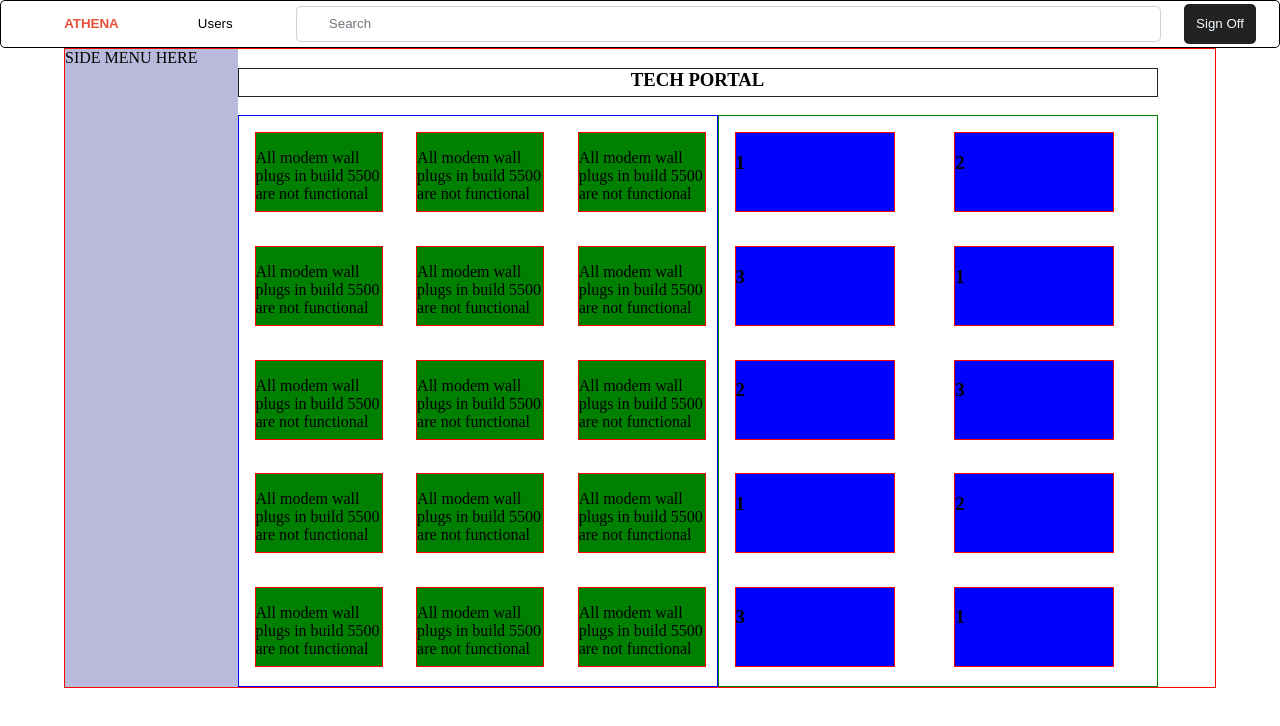
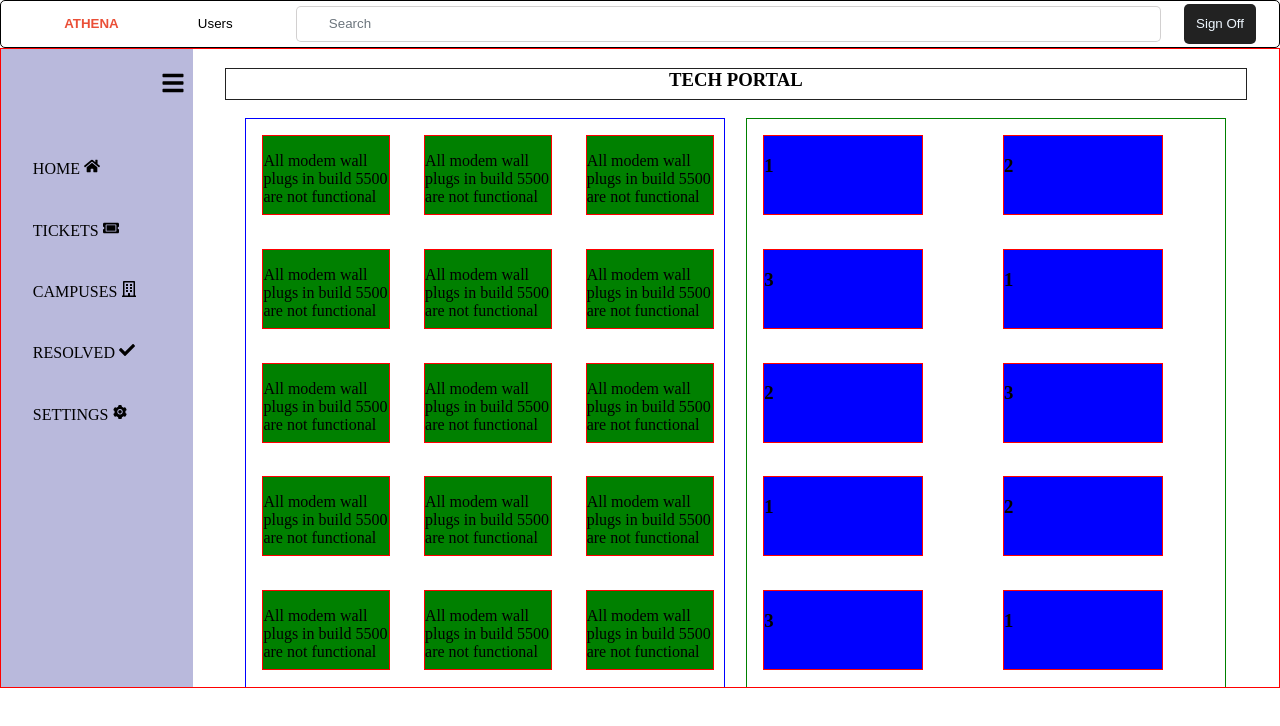
Before and after one commit to chiemelaumeh/TicketManager, a React (Create React App) app in the folder client/: page /tech in a window 1280 px wide. Shown: the top 726 px of the page. Built offline with nearby package versions, Linux system fonts and the light colour scheme.

Commit message:
built menu bar

```diff
--- a/client/package.json
+++ b/client/package.json
@@ -15,6 +15,7 @@
     "react-avatar-edit": "^1.2.0",
     "react-dom": "^18.2.0",
     "react-dropdown": "^1.11.0",
+    "react-icons": "^4.6.0",
     "react-router": "^6.4.3",
     "react-router-dom": "^6.4.3",
     "react-scripts": "5.0.1",
--- a/client/src/CssFiles/tech.css
+++ b/client/src/CssFiles/tech.css
@@ -91,13 +91,32 @@ body {
   border: 1px solid red;
   display: flex;
   height: 80vh;
-  width: 90vw;
+  width: 100vw;
   margin: auto;
+  overflow: hidden;
+}
+.menubars {
+
+  position: absolute;
+  right: 0.5rem;
+  top: 1.4rem;
+  font-size: 1.5rem;
+  cursor: pointer;
 }
 
-.sidenav {
-  width: 15%;
+.open-sidenav {
+  width:15%;
+  position: relative;
+  /* display: none; */
   background-color: rgb(185, 185, 220);
+  overflow: hidden;
+
+}
+.close-sidenav {
+  /* display: none; */
+  width: 2%;
+  /* background-color: rgb(185, 185, 220); */
+  position: relative;
 }
 
 .unclaimed-tickets {
@@ -114,7 +133,7 @@ body {
 }
 .claimed-tickets {
   display: grid;
-  grid-template-columns: repeat(auto-fit,1, 1fr);
+  grid-template-columns: repeat(auto-fit, 1, 1fr);
   /* grid-column-gap: 0.1rem;
   grid-row-gap: 0.2rem; */
   grid-gap: 0.1rem;
@@ -124,10 +143,18 @@ body {
   height: inherit;
 }
 .ticket-board {
+  width: 90%;
+  display: flex;
+  flex-direction: column;
+  justify-content: center;
+  margin: auto;
+}
+.ticket-board {
   width: 80%;
   display: flex;
   flex-direction: column;
   justify-content: center;
+  margin: auto;
 }
 .ticket-board .portal-text {
   text-align: center;
@@ -135,14 +162,14 @@ body {
   width: 100%;
   height: 2rem;
   /* display: inline; */
+  position: relative;
 }
 .all-tickets {
   /* background-color: aqua; */
   height: 100%;
   display: flex;
   /* flex-direction: row; */
-  justify-content: space-between;
-  overflow: hidden;
+  justify-content: space-evenly;
 }
 .claimed-oneticket {
   background-color: blue;
@@ -223,3 +250,41 @@ body {
     margin: 1rem;
   }
 }
+.menu-items{
+  margin-top: 5rem;
+  list-style: none;
+  height: 20rem;
+  /* background-color: brown; */
+  display: flex;
+  flex-direction: column;
+  justify-content:space-evenly;
+  align-items: center;
+
+
+}
+.menu-items-hide li {
+  display: none
+}
+.menu-items li {
+  font-weight: 200;
+
+}
+.menu-list{
+  font-size: 1rem;
+  /* background-color: beige; */
+  height: 3rem;
+  width: 16em;
+  padding-left: 4rem;
+  padding-top: 1rem;
+  cursor: pointer;
+
+}
+.menu-list:hover {
+  background-color: rgb(160, 160, 232);
+  transition: 0.25s;
+
+}
+
+.menu-icon {
+  margin-right: 0.1rem;
+}
--- a/client/src/Pages/Tech.js
+++ b/client/src/Pages/Tech.js
@@ -2,25 +2,56 @@ import { Link, NavLink } from "react-router-dom";
 import userTickets from "./data";
 import "../CssFiles/tech.css";
 import Navbar from "../Components/Navbar";
+import { useState } from "react";
+import { FaBars } from "react-icons/fa";
+import { FaHome } from "react-icons/fa";
+import { FaRegBuilding} from "react-icons/fa";
+import { FaCheck } from "react-icons/fa";
+import { FaGear } from "react-icons/fa";
+import { AiFillSetting } from "react-icons/ai";
+import { FaTicketAlt} from "react-icons/fa";
 
 const Tech = () => {
+  const [open, setOpen] = useState(true);
   // console.log(userTickets);
   const claimed = userTickets.filter((c) => c.assigned == true);
   // console.log(claimed)
   const unclaimed = userTickets.filter((c) => c.assigned == false);
   // console.log(unclaimed)
+  const handleClick = () => {
+    if (open) {
+      setOpen(!true);
+    } else {
+      setOpen(true);
+    }
+  };
+
   return (
     <>
       <Navbar />
       <div className="mainticket">
-        <div className="sidenav">SIDE MENU HERE</div>
+        <div className={open ? "open-sidenav" : "close-sidenav"}>
+
+          <FaBars className="menubars" onClick={handleClick} />
+          <div className={open ? "menu-items" : "menu-items-hide"}>
+            <li className="menu-list">HOME <FaHome className="menu-icon"/></li>
+            <li className="menu-list">TICKETS <FaTicketAlt className="menu-icon"/></li>
+            <li className="menu-list">CAMPUSES <FaRegBuilding className="menu-icon"/></li>
+            <li className="menu-list">RESOLVED <FaCheck className="menu-icon"/></li>
+            <li className="menu-list">SETTINGS <AiFillSetting className="menu-icon"/></li>
+
+          </div>
+        </div>
         <div className="ticket-board">
           <h3 className="portal-text">TECH PORTAL</h3>
           <div className="all-tickets">
             <div className="unclaimed-tickets">
               {claimed.map((ticket) => {
                 return (
-                  <article className="ticket unclaimed-oneticket" key={ticket.ticket_id}>
+                  <article
+                    className="ticket unclaimed-oneticket"
+                    key={ticket.ticket_id}
+                  >
                     {/* <h3>{ticket.ticket_id}</h3> */}
                     <p>{ticket.description}</p>
                   </article>
@@ -30,7 +61,10 @@ const Tech = () => {
             <div className="claimed-tickets">
               {unclaimed.map((ticket) => {
                 return (
-                  <article className="ticket claimed-oneticket" key={ticket.ticket_id}>
+                  <article
+                    className="ticket claimed-oneticket"
+                    key={ticket.ticket_id}
+                  >
                     <h3>{ticket.ticket_id}</h3>
                   </article>
                 );
```
Also changed, not shown: 1 other file (tests, documents, lock files or other folders).
